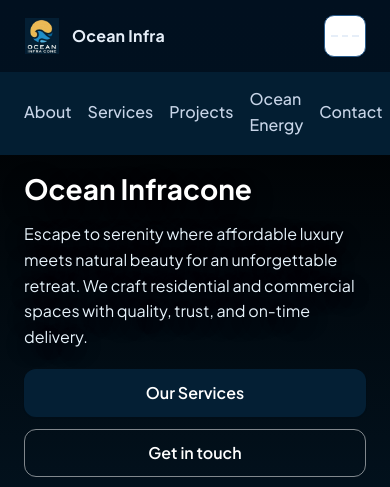
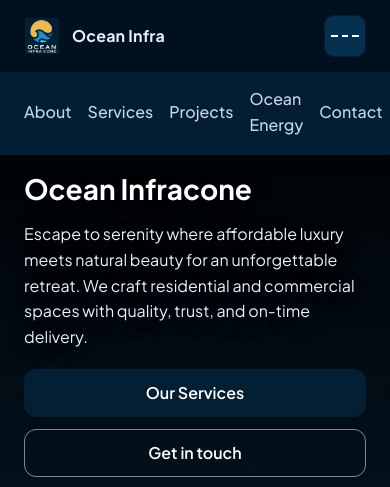
Before and after one commit to yaeger211202/construction-website-2, a plain HTML site: page index.html in a window 390 px wide. Both pictures are taken after a click on the button "Toggle navigation". Shown: the top 487 px of the page. Drawn offline with Linux system fonts and the light colour scheme.

Commit message:
style: brand-colored mobile nav toggle (background, border, bars); cache-bust

```diff
--- a/index.html
+++ b/index.html
@@ -16,7 +16,7 @@
     <link rel="preconnect" href="https://fonts.googleapis.com" />
     <link rel="preconnect" href="https://fonts.gstatic.com" crossorigin />
     <link href="https://fonts.googleapis.com/css2?family=Plus+Jakarta+Sans:wght@400;500;600;700&display=swap" rel="stylesheet" />
-    <link rel="stylesheet" href="/styles.css?v=mobile-fix-1" />
+    <link rel="stylesheet" href="/styles.css?v=mobile-toggle-1" />
     <title>Ocean Infra — Building Resilient Infrastructure</title>
     <script>
       document.documentElement.classList.remove('no-js');
--- a/styles.css
+++ b/styles.css
@@ -135,8 +135,8 @@
   width: 42px;
   height: 42px;
   border-radius: 10px;
-  border: 1px solid var(--ink-100);
-  background: #fff;
+  border: 1px solid var(--brand-700);
+  background: var(--brand-600);
   align-items: center;
   justify-content: center;
   gap: 4px;
@@ -145,8 +145,10 @@
   display: block;
   width: 20px;
   height: 2px;
-  background: var(--ink-900);
+  background: #ffffff;
 }
+.nav-toggle:hover { background: var(--brand-500); }
+.site-header.open .nav-toggle { background: var(--brand-500); border-color: var(--brand-600); }
 
 /* Hero */
 .hero {
```
